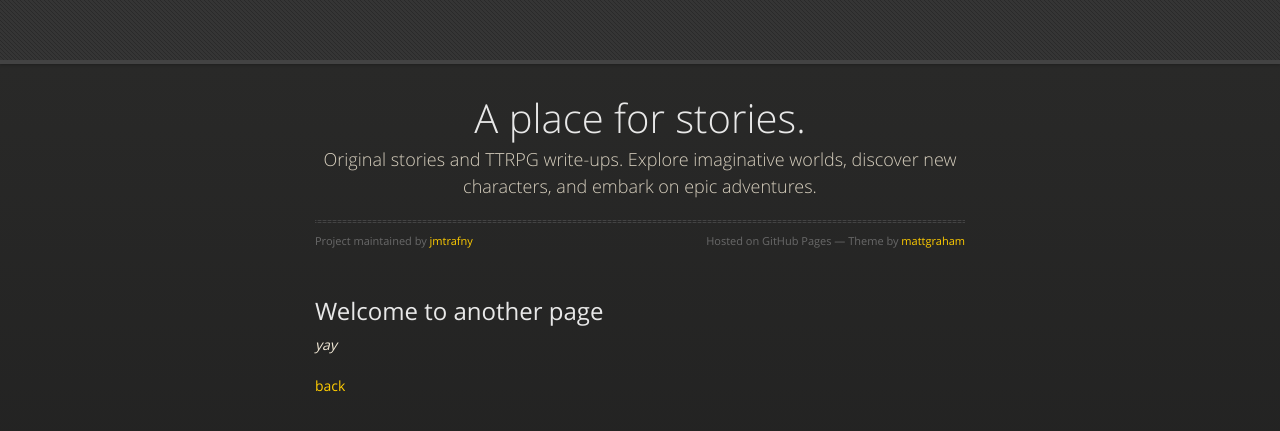
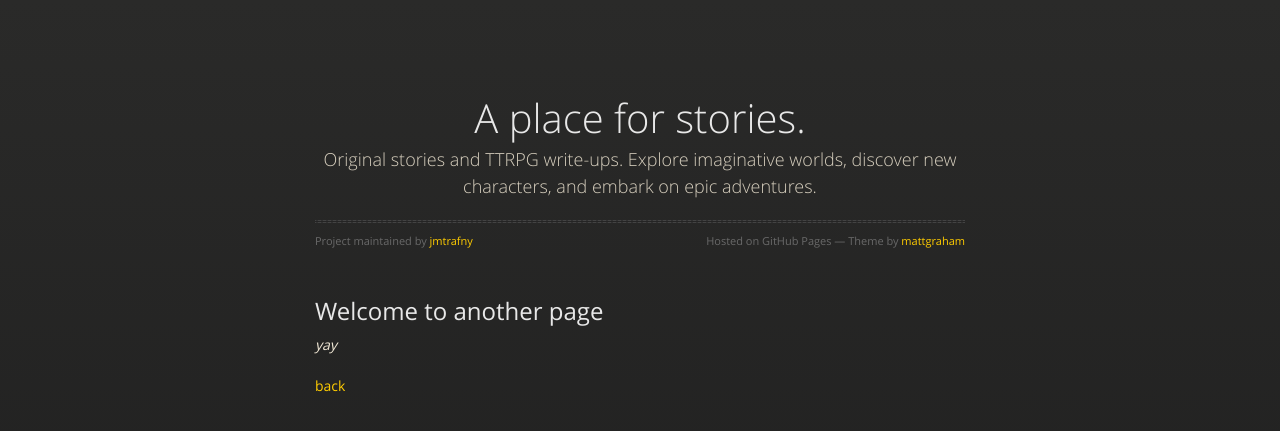
Before and after one commit to jmtrafny/jmtrafny.github.io, a Jekyll site: the page built from another-page.md, in a window 1280 px wide. Shown: the top 431 px of the page. Built offline with Jekyll 4.4.1, drawn with Linux system fonts in a browser that asks for light colours; our own code applies the rules of GitHub Pages for plain Markdown files.

Commit message:
Update default.html

```diff
--- a/_layouts/default.html
+++ b/_layouts/default.html
@@ -18,11 +18,11 @@
     {% include head-custom.html %}
   </head>
   <body>
-      <div id="header">
+      <!--div id="header">
         <nav>
-          <!-- No Content -->
+
         </nav>
-      </div><!-- end header -->
+      </div-->
 
     <div class="wrapper">
 
```
